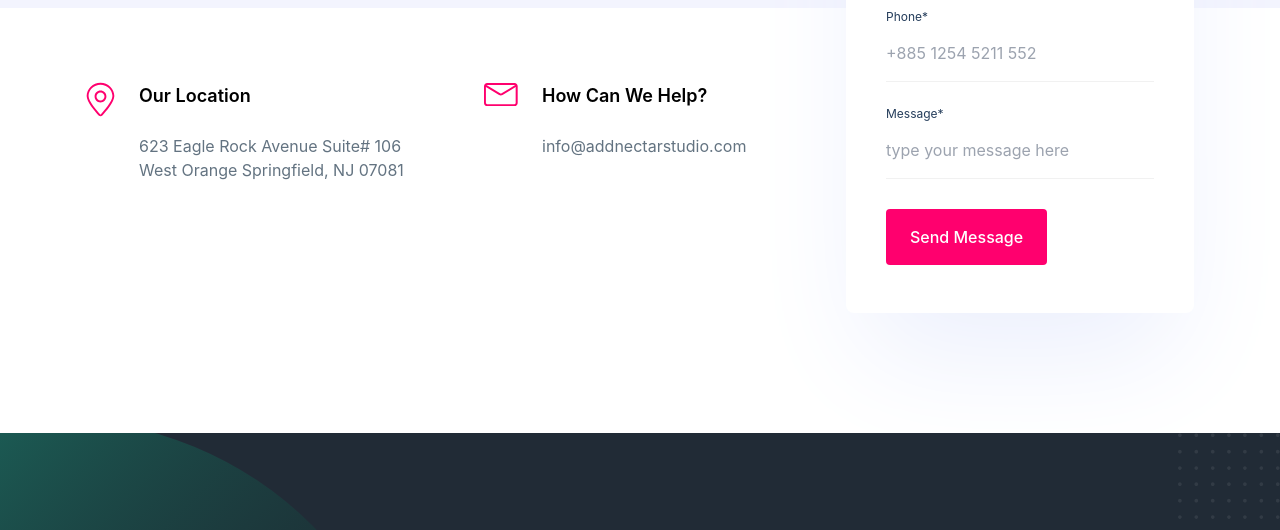
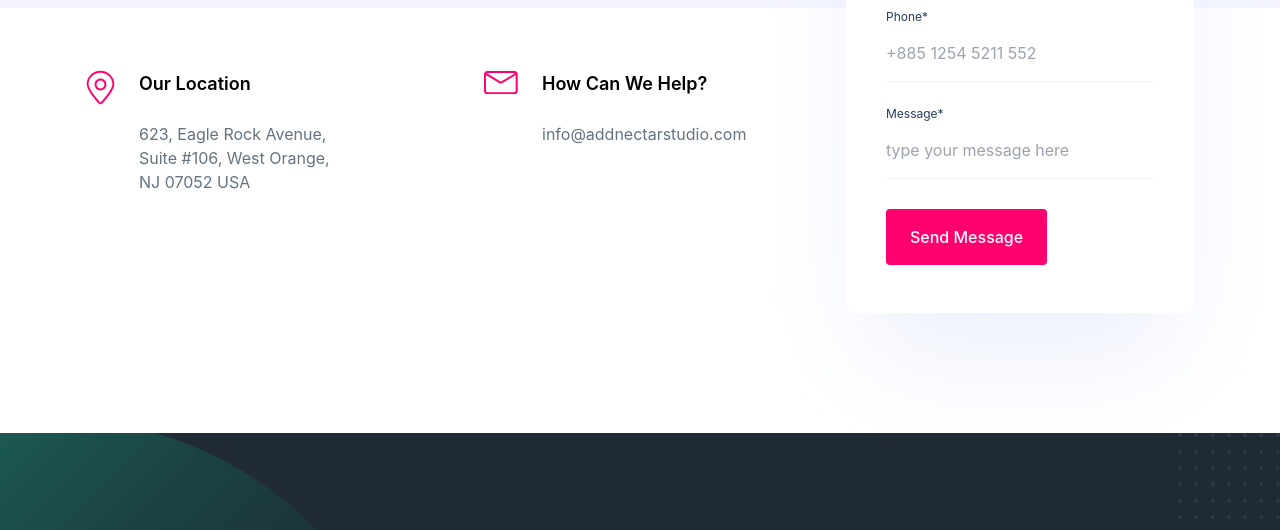
Before and after one commit to Addnectar/studiobyaddnectar, a plain HTML site: page index.html in a window 1280 px wide. Shown: the part 5180-5710 px from the top of the page. Drawn offline with nearby package versions, Linux system fonts and the light colour scheme; some packages are replaced by stand-ins of ours; a script that the page names is missing.

Commit message:
Updated location address in index.html

```diff
--- a/index.html
+++ b/index.html
@@ -1741,7 +1741,9 @@
                   <div>
                     <h5 class="text-lg font-semibold mb-6">Our Location</h5>
                     <p class="text-base text-body-color">
-                      623 Eagle Rock Avenue Suite# 106 West Orange Springfield, NJ 07081
+                      623, Eagle Rock Avenue, <br>
+                      Suite #106, West Orange, <br>
+                      NJ 07052 USA
                       </p>
                   </div>
                 </div>
```
